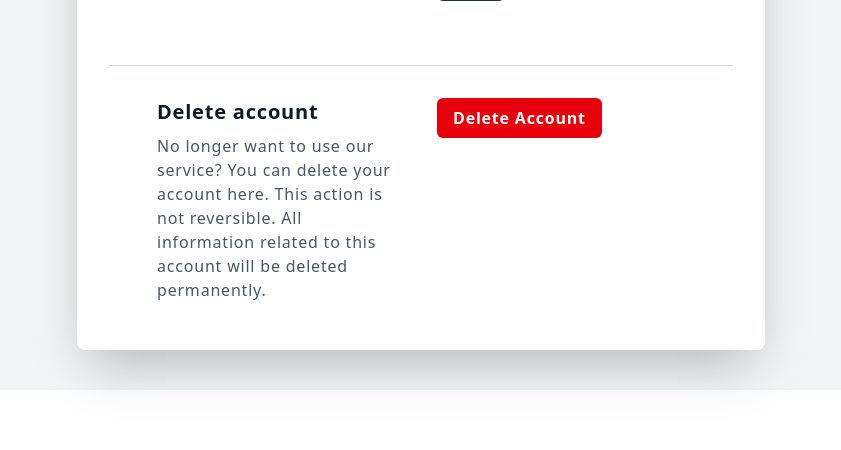
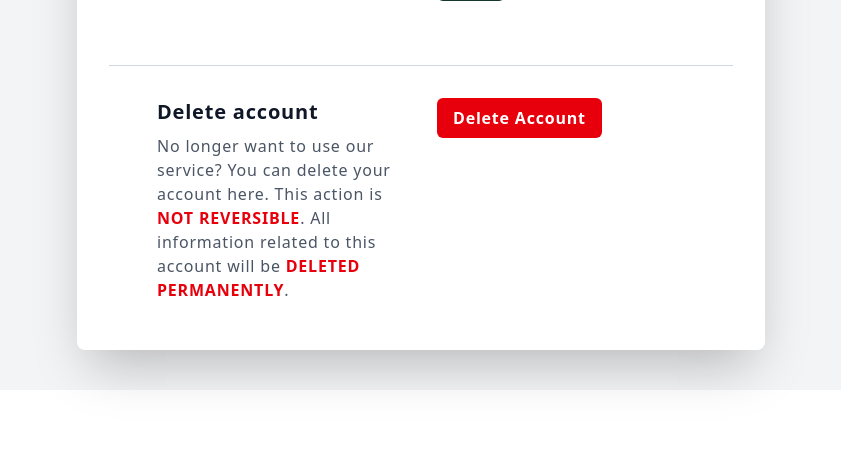
Before and after one commit to AaronJai/CITS3403_PROJECT, a Flask app: page /profile in a window 1280 px wide. Shown: the part 1032-1482 px from the top of the page, without its empty margins (369-1210 px from the left). Run offline with Flask 3, Linux system fonts and the light colour scheme; the visitor is signed in with stand-in values (Sample User, id 1); style sheets or scripts are compiled from the project's sources.

Commit message:
Included hover effect on buttons

```diff
--- a/app/templates/profile.html
+++ b/app/templates/profile.html
@@ -3,6 +3,18 @@
 {% block title %}Profile | EcoTrack{% endblock %}
 
 {% block content %}
+
+<style>
+    /* Zoom effect for news cards */
+    .zoom {
+      transition: transform 0.2s;
+    }
+
+    .zoom:hover {
+      transform: scale(1.01);
+    }
+</style>
+
 <div class="font-sans antialiased text-gray-900 leading-normal tracking-wider bg-gray-100 min-h-screen">
 
     <div class="w-full flex items-center h-auto flex-wrap mx-auto my-32 lg:my-0">
@@ -26,7 +38,7 @@
                 <!-- Logout Button -->
                 <div class="mt-4">
                     <a href="{{ url_for('logout') }}"
-                        class="inline-flex items-center px-4 py-2 bg-primary hover:bg-green-900 text-white font-semibold rounded-md transition">
+                        class="zoom inline-flex items-center px-4 py-2 bg-primary hover:bg-green-900 text-white font-semibold rounded-md transition">
                         <img src="{{ url_for('static', filename='assets/icons/logout.svg') }}" alt="Logout"
                             class="h-5 w-5 mr-2 filter invert" />
                         <span>Logout</span>
@@ -51,7 +63,7 @@
                     {{ render_password_fields(form, include_current=True) }}
 
                     <div>
-                        {{ form.submit(class="button-sm") }}
+                        {{ form.submit(class="zoom button-sm") }}
                     </div>
                 </form>
             </div>
@@ -64,15 +76,17 @@
                 <div>
                     <h2 class="text-xl font-semibold mb-2">Delete account</h2>
                     <p class="text-gray-600">
-                        No longer want to use our service? You can delete your account here. This action is not
-                        reversible. All information related to this account will be deleted permanently.
+                        No longer want to use our service? You can delete your account here.
+                        This action is <span class="font-bold text-red-600">NOT REVERSIBLE</span>.
+                        All information related to this account will be
+                        <span class="font-bold text-red-600">DELETED PERMANENTLY</span>.
                     </p>
                 </div>
                 <div class="flex items-start justify-start">
                     <form method="POST" action="/delete_account"
                         onsubmit="return confirm('Confirm account deletion. This cannot be undone.');">
                         <button type="submit"
-                            class="bg-red-600 hover:bg-red-800 text-white font-bold py-2 px-4 rounded-md cursor-pointer">
+                            class="zoom bg-red-600 hover:bg-red-800 text-white font-bold py-2 px-4 rounded-md cursor-pointer">
                             Delete Account
                         </button>
                     </form>
```
